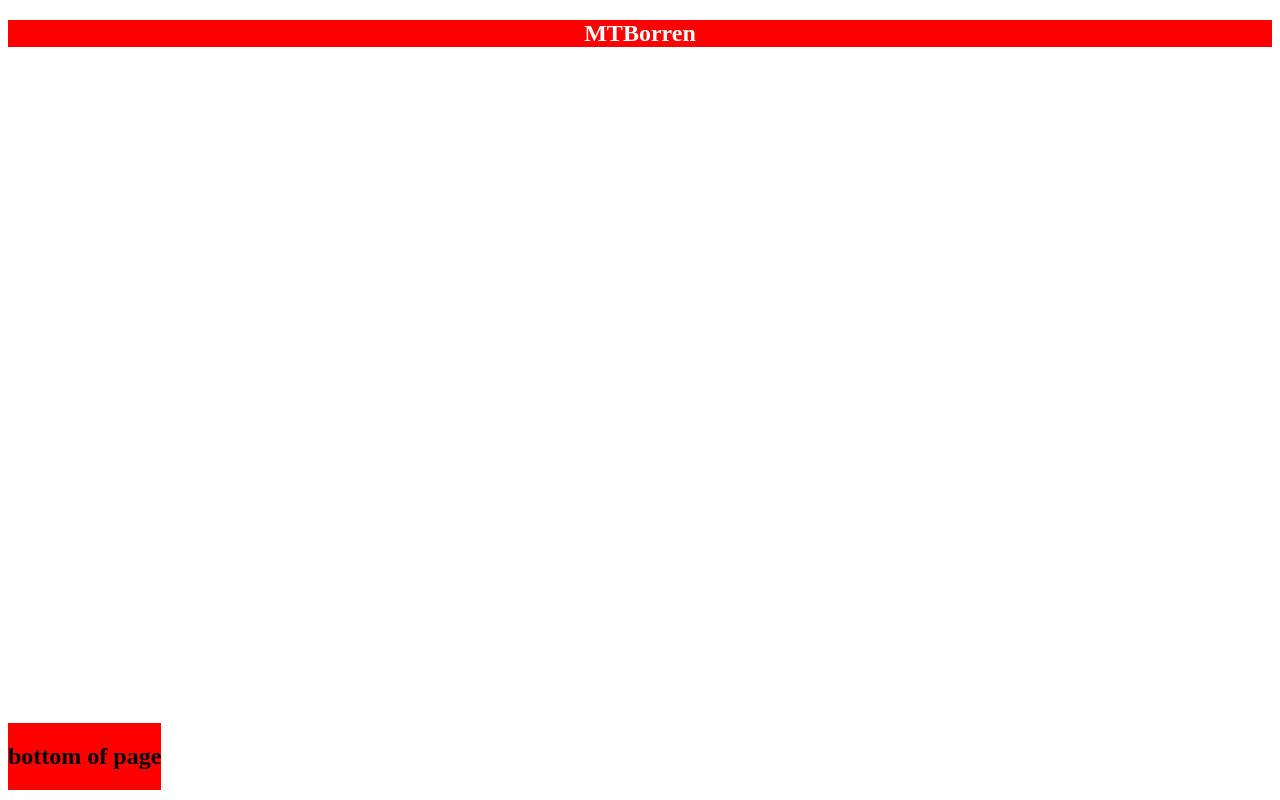
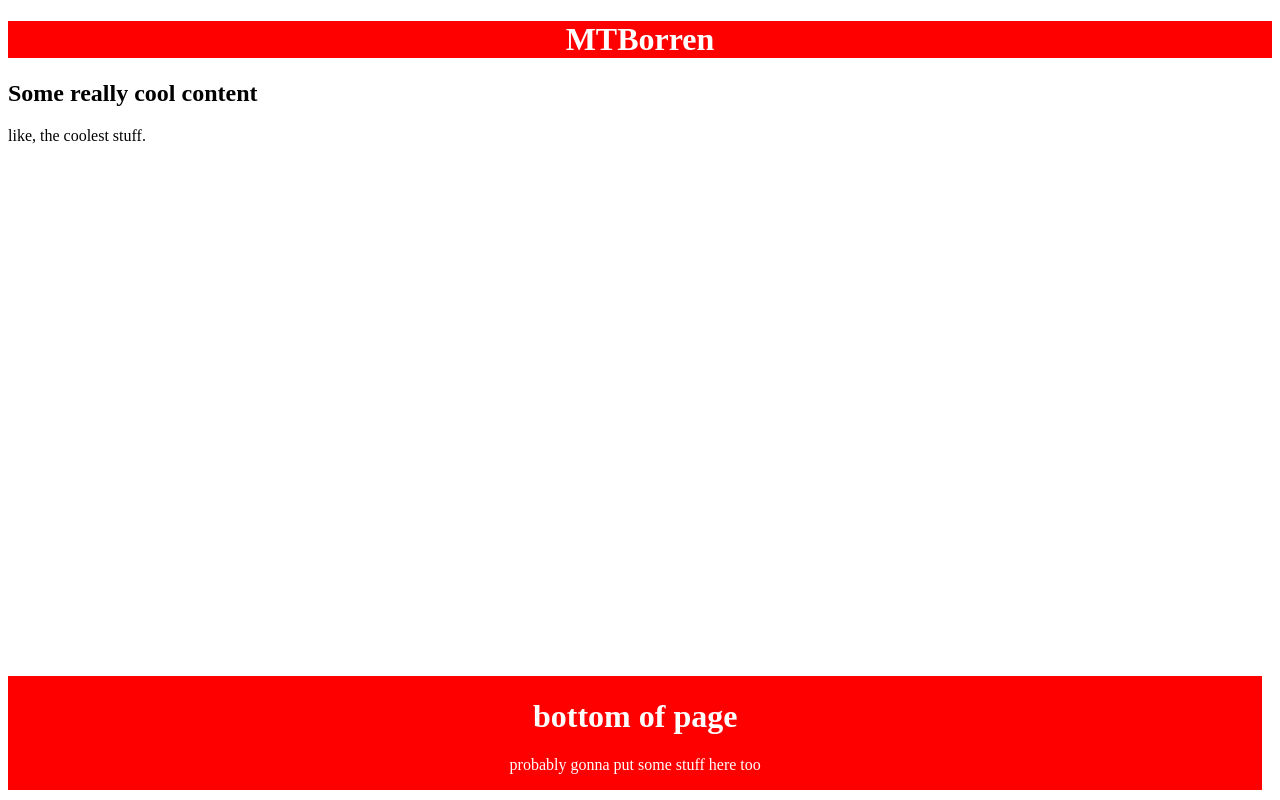
Before and after one commit to Mtborren/Mtborren.github.io, a plain HTML site: page document..html in a window 1280 px wide. Drawn offline with Linux system fonts and the light colour scheme.

Commit message:
added homework to website repo. structure is starting to become set up.

```diff
--- a/document..html
+++ b/document..html
@@ -8,15 +8,18 @@
     <title>Document</title>
 </head>
 <body>
-    <article>
-        <header>
-            <h1>MTBorren</h1>
-        </header>
-    </article>
-    <article>
+    <header>
+        <h1>MTBorren</h1>
+    </header>
+    <div class="content-container">
+        <section class="content">
+            <h1>Some really cool content</h1>
+            <p id="coolStuff">like, the coolest stuff.</p>
+        </section>
+    </div>
         <footer>
             <h1>bottom of page</h1>
+            <p>probably gonna put some stuff here too</p>
         </footer>
-    </article>
 </body>
 </html>
--- a/style.css
+++ b/style.css
@@ -2,11 +2,15 @@ header{
     color:white;
     background-color:red;
     text-align: center;
+    height: 60%;
 }
 
 footer{
     position: absolute;
+    width: 98%;
     bottom: 10px;
+    color: white;
     background-color: red;
     text-align:center;
+
 }
```
